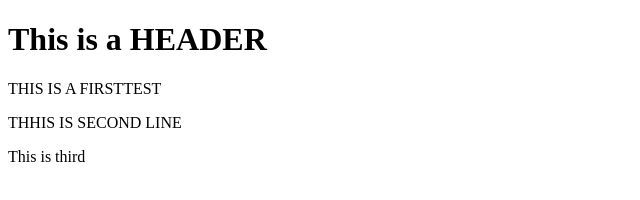
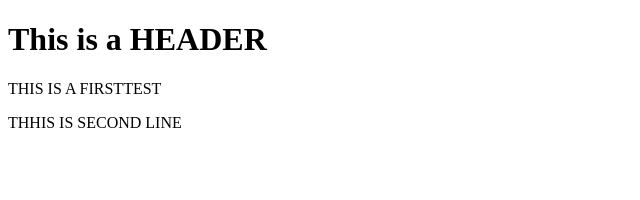
Before and after one commit to amalahema/Bootstrap, a website: page ABOUTUS.HTML in a window 1280 px wide. Shown: the full height of the page, 0-640 px from the left. Drawn offline with Linux system fonts and the light colour scheme.

Commit message:
THIS IS FIRSTLINE

```diff
--- a/ABOUTUS.HTML
+++ b/ABOUTUS.HTML
@@ -6,6 +6,5 @@
         <h1>This is a HEADER</h1>
         <P>THIS IS A FIRSTTEST </P>
         <P>THHIS IS SECOND LINE</P>
-        <p>This is third</p>
     </body>
 </html>
```
